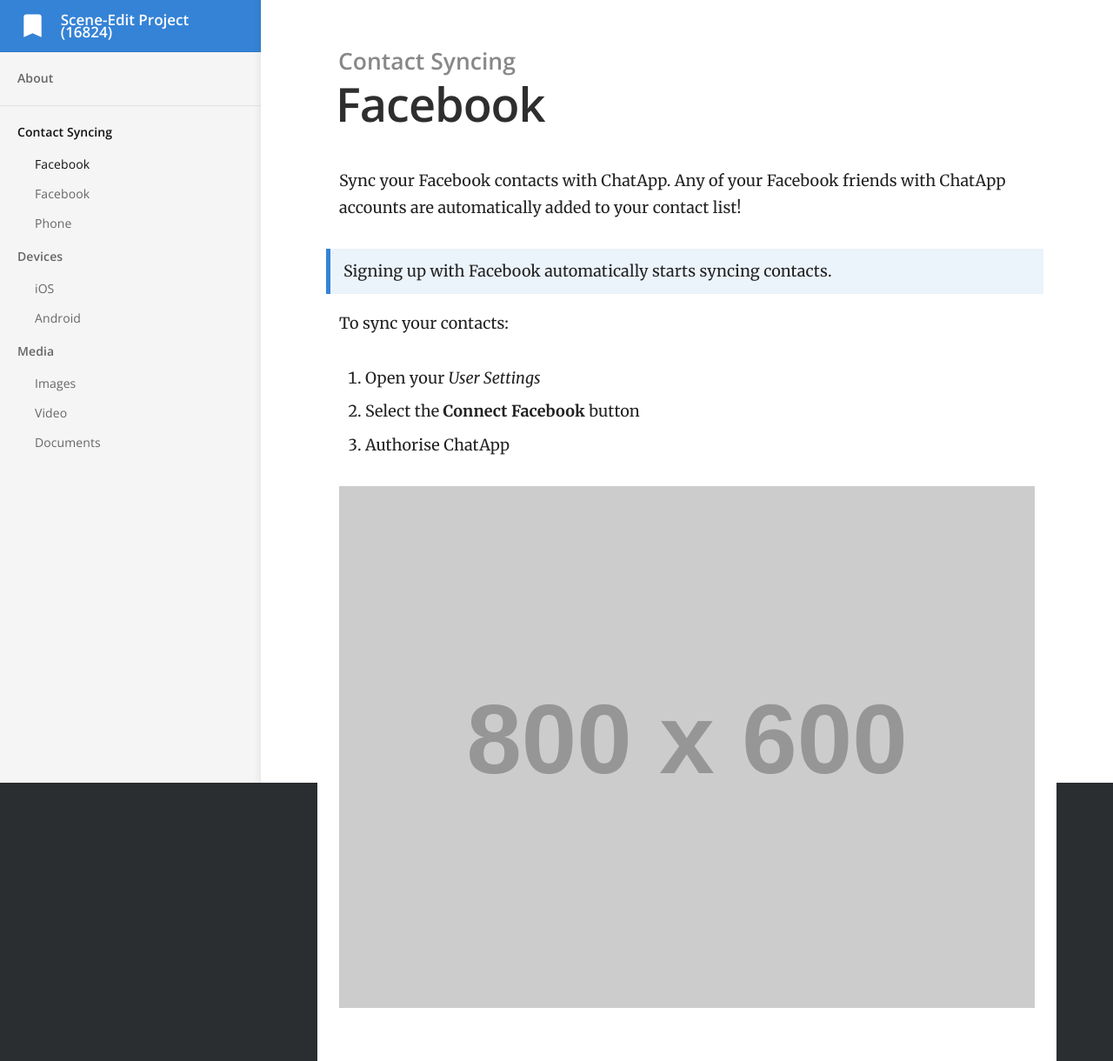
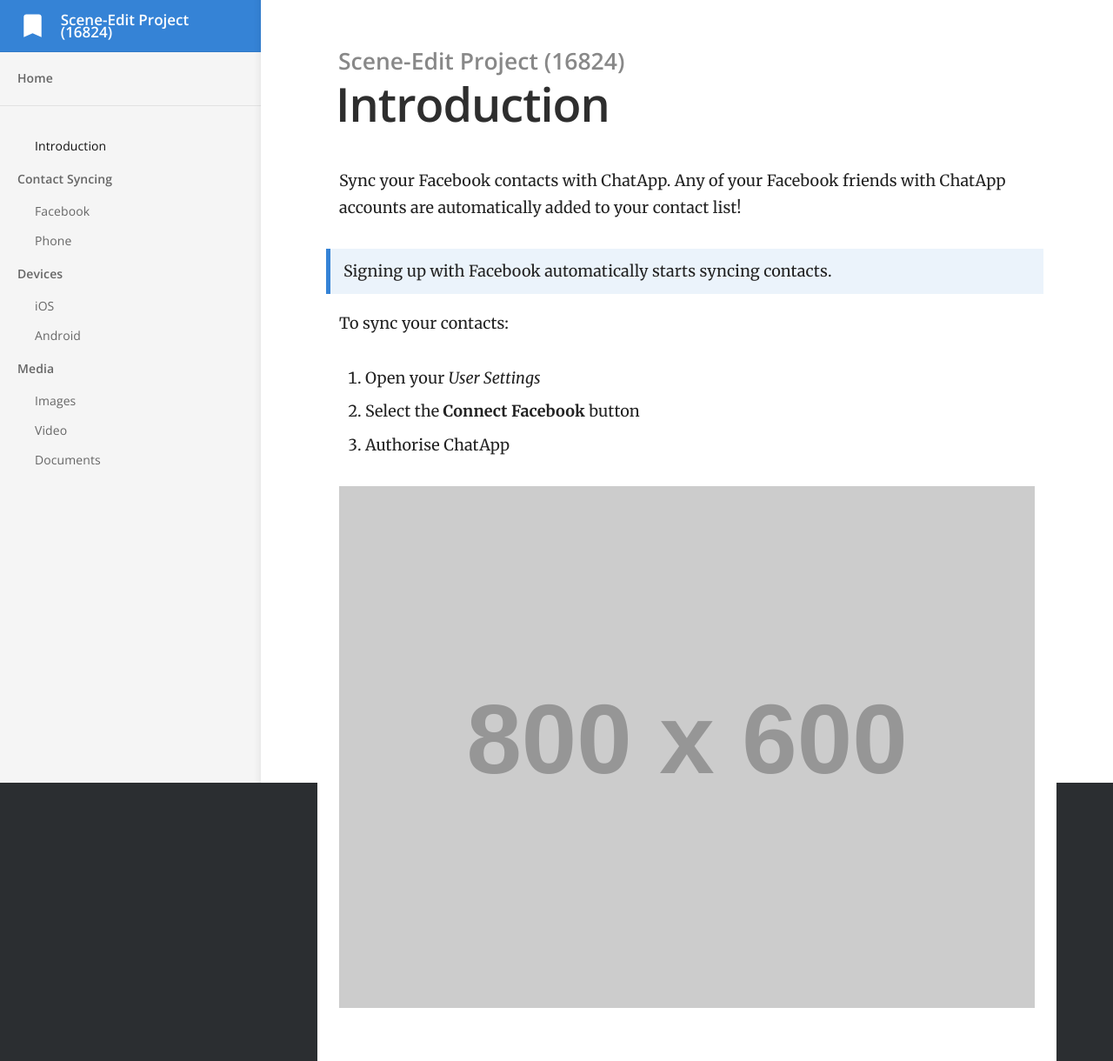
Before and after one commit to bhanu77prakash/scene-edit.github.io, a Jekyll site: the page built from _docs/Introduction.md, in a window 1280 px wide. Shown: the whole page at 87% size. Built offline with Jekyll 4.4.1, drawn with Linux system fonts in a browser that asks for light colours.

Commit message:
updated header

```diff
--- a/_docs/Introduction.md
+++ b/_docs/Introduction.md
@@ -1,6 +1,6 @@
 ---
-title: Facebook
-category: Contact Syncing
+title: Introduction
+category:
 order: 1
 ---
 
```
Also changed, not shown: index.md (+1 -1 lines).
